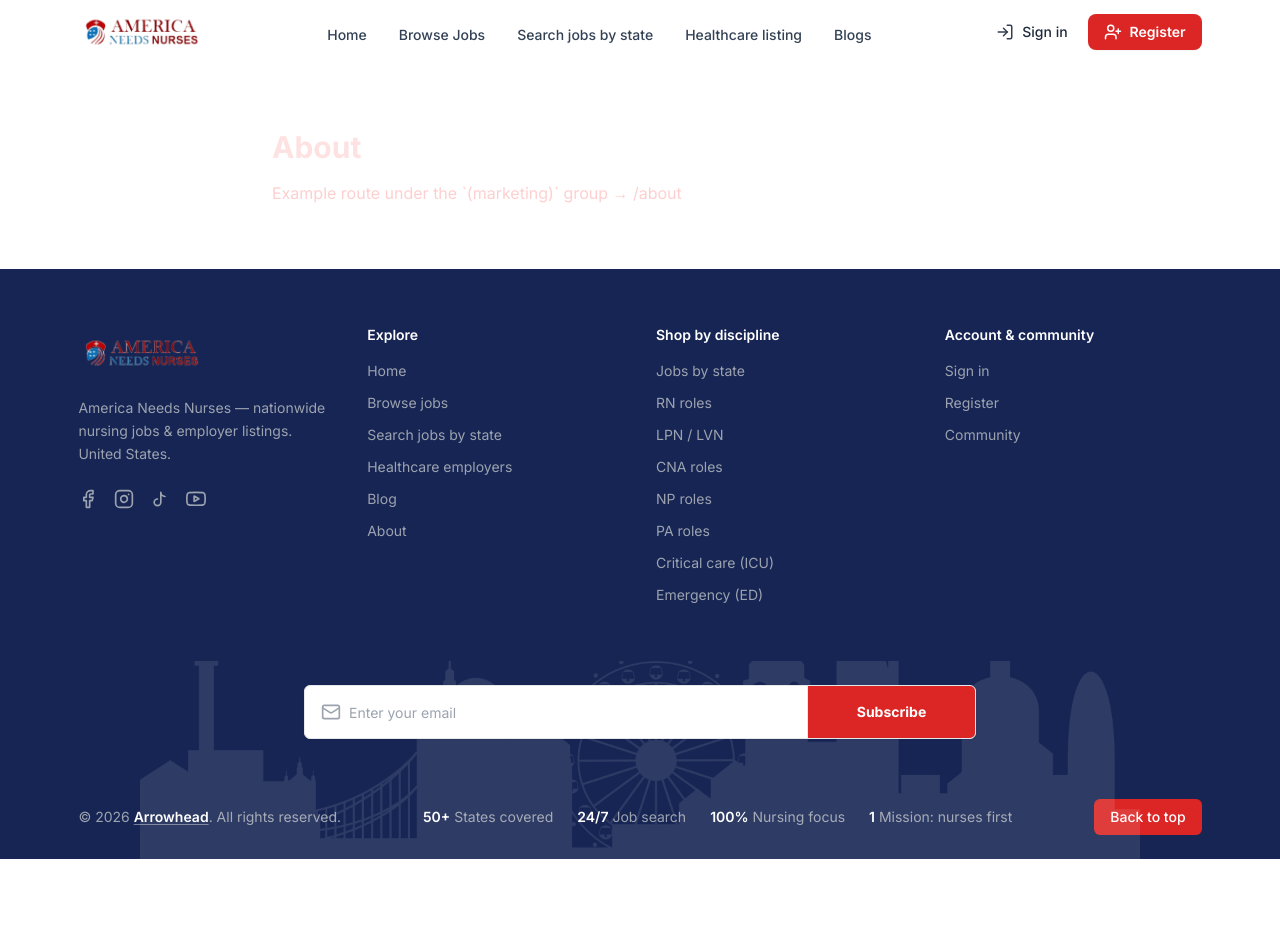
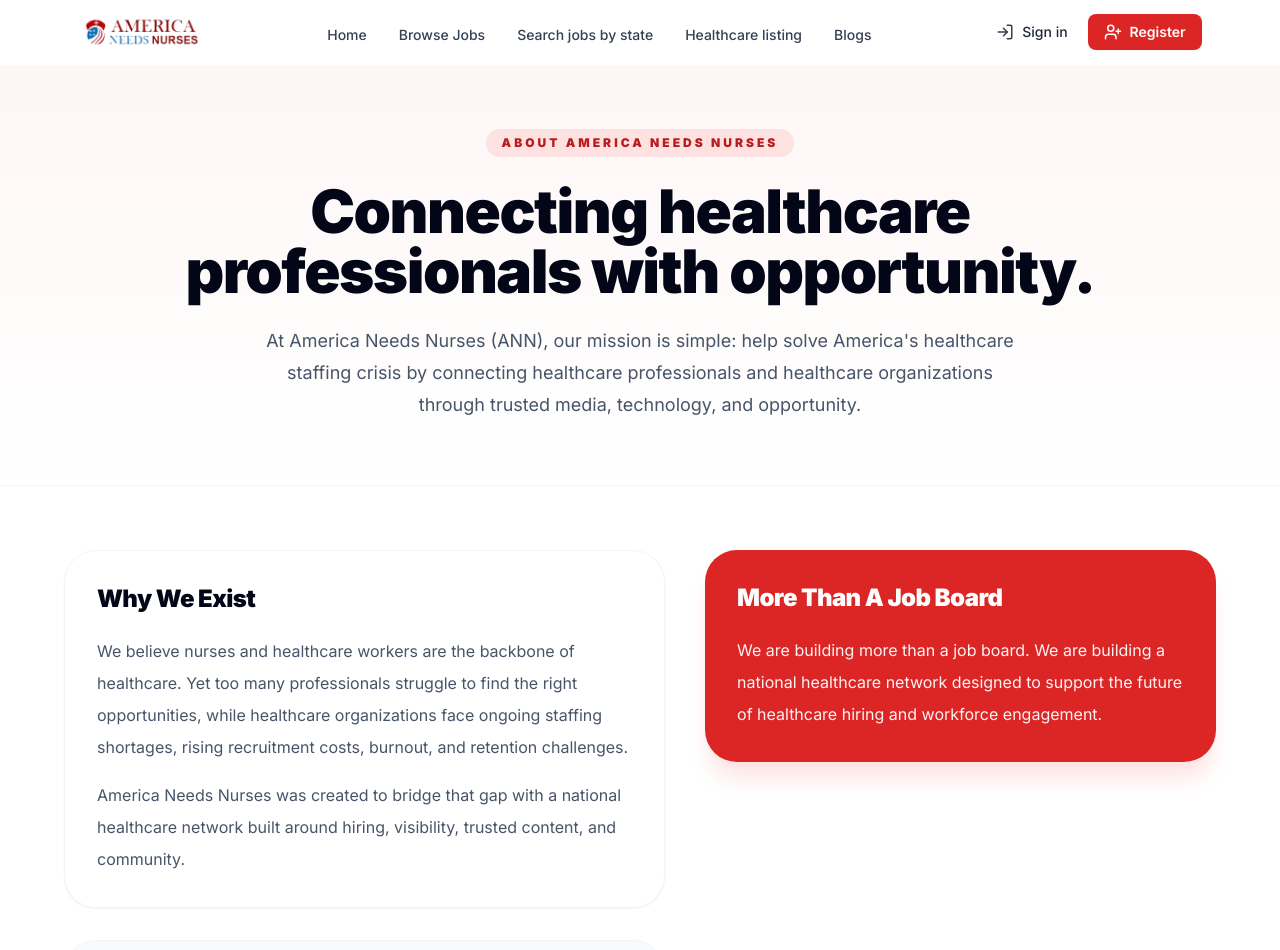
Before and after one commit to americaneedsnursesnow-png/America-Needs-Nursing, a Next.js app in the folder front-end/: page /about in a window 1280 px wide. Shown: the top 950 px of the page. Before the commit the page ends 859 px from the top, so only its background shows below. Built offline with nearby package versions, Linux system fonts and the light colour scheme.

Commit message:
feat: update About page with comprehensive content and improved layout; modify dev script in package.json

```diff
--- a/front-end/package.json
+++ b/front-end/package.json
@@ -5,7 +5,7 @@
   "scripts": {
     "clean": "node scripts/clean-next.cjs",
     "prebuild": "node scripts/clean-next.cjs",
-    "dev": "next dev --turbopack -p 3003",
+    "dev": "next dev -p 3003",
     "build": "next build",
     "verify:build": "node scripts/verify-next-build.cjs",
     "start": "next start -p 3003",
--- a/front-end/src/app/(marketing)/about/page.tsx
+++ b/front-end/src/app/(marketing)/about/page.tsx
@@ -1,8 +1,167 @@
+const companyBenefits = [
+  "Reach targeted healthcare audiences",
+  "Promote their employer brand",
+  "Increase recruitment visibility",
+  "Reduce dependence on expensive staffing solutions",
+  "Highlight workplace culture and career growth opportunities",
+  "Connect with nurses through trusted healthcare content and media exposure",
+];
+
+const nurseBenefits = [
+  "Discover job opportunities across the country",
+  "Stay informed about healthcare trends and news",
+  "Connect with healthcare employers",
+  "Explore educational and career advancement opportunities",
+  "Join a growing healthcare community built around support and opportunity",
+];
+
+const platformFeatures = [
+  "Healthcare job opportunities",
+  "Employer branding and sponsored content",
+  "Nurse-focused newsletters and media",
+  "Recruitment marketing solutions",
+  "Community engagement",
+  "Strategic partnerships within healthcare",
+];
+
 export default function AboutPage() {
   return (
-    <div className="mx-auto max-w-3xl px-4 py-16">
-      <h1 className="text-3xl font-bold text-red-100">About</h1>
-      <p className="mt-4 text-red-200/90">Example route under the `(marketing)` group → /about</p>
-    </div>
+    <main className="bg-white">
+      <section className="border-b border-slate-100 bg-gradient-to-b from-red-50/70 to-white px-4 py-16 sm:px-6 lg:px-8">
+        <div className="mx-auto max-w-5xl text-center">
+          <span className="inline-flex rounded-full bg-red-100 px-4 py-1.5 text-xs font-black uppercase tracking-[0.25em] text-red-700">
+            About America Needs Nurses
+          </span>
+          <h1 className="mt-6 text-4xl font-black tracking-tight text-slate-950 sm:text-5xl lg:text-6xl">
+            Connecting healthcare professionals with opportunity.
+          </h1>
+          <p className="mx-auto mt-6 max-w-3xl text-lg leading-8 text-slate-600">
+            At America Needs Nurses (ANN), our mission is simple: help solve
+            America&apos;s healthcare staffing crisis by connecting healthcare
+            professionals and healthcare organizations through trusted media,
+            technology, and opportunity.
+          </p>
+        </div>
+      </section>
+
+      <section className="px-4 py-16 sm:px-6 lg:px-8">
+        <div className="mx-auto grid max-w-6xl gap-10 lg:grid-cols-[1fr_0.85fr] lg:items-start">
+          <div className="space-y-8">
+            <div className="rounded-[2rem] border border-slate-100 bg-white p-8 shadow-sm">
+              <h2 className="text-2xl font-black tracking-tight text-slate-950">
+                Why We Exist
+              </h2>
+              <div className="mt-5 space-y-4 text-base leading-8 text-slate-600">
+                <p>
+                  We believe nurses and healthcare workers are the backbone of
+                  healthcare. Yet too many professionals struggle to find the
+                  right opportunities, while healthcare organizations face
+                  ongoing staffing shortages, rising recruitment costs, burnout,
+                  and retention challenges.
+                </p>
+                <p>
+                  America Needs Nurses was created to bridge that gap with a
+                  national healthcare network built around hiring, visibility,
+                  trusted content, and community.
+                </p>
+              </div>
+            </div>
+
+            <div className="rounded-[2rem] border border-slate-100 bg-slate-50 p-8">
+              <h2 className="text-2xl font-black tracking-tight text-slate-950">
+                What We Do
+              </h2>
+              <p className="mt-5 text-base leading-8 text-slate-600">
+                America Needs Nurses is a healthcare workforce platform designed
+                to connect nurses and healthcare professionals with career
+                opportunities, industry news, educational resources, and
+                community. We also help hospitals, healthcare systems,
+                long-term care facilities, staffing agencies, and healthcare
+                brands reach a growing healthcare audience.
+              </p>
+              <div className="mt-6 grid gap-3 sm:grid-cols-2">
+                {platformFeatures.map((feature) => (
+                  <div
+                    key={feature}
+                    className="rounded-2xl border border-white bg-white px-4 py-3 text-sm font-bold text-slate-700 shadow-sm"
+                  >
+                    {feature}
+                  </div>
+                ))}
+              </div>
+            </div>
+          </div>
+
+          <aside className="rounded-[2rem] bg-red-600 p-8 text-white shadow-xl shadow-red-100">
+            <h2 className="text-2xl font-black tracking-tight">
+              More Than A Job Board
+            </h2>
+            <p className="mt-5 text-base leading-8 text-red-50">
+              We are building more than a job board. We are building a national
+              healthcare network designed to support the future of healthcare
+              hiring and workforce engagement.
+            </p>
+          </aside>
+        </div>
+      </section>
+
+      <section className="bg-slate-50 px-4 py-16 sm:px-6 lg:px-8">
+        <div className="mx-auto grid max-w-6xl gap-8 lg:grid-cols-2">
+          <div className="rounded-[2rem] bg-white p-8 shadow-sm">
+            <h2 className="text-2xl font-black tracking-tight text-slate-950">
+              How We Help Healthcare Companies
+            </h2>
+            <p className="mt-5 text-base leading-8 text-slate-600">
+              Healthcare organizations need more than job postings. They need
+              visibility, trust, and access to healthcare professionals actively
+              looking for opportunities and industry connections.
+            </p>
+            <ul className="mt-6 space-y-3">
+              {companyBenefits.map((benefit) => (
+                <li key={benefit} className="flex gap-3 text-sm font-semibold text-slate-700">
+                  <span className="mt-2 h-2 w-2 shrink-0 rounded-full bg-red-600" />
+                  {benefit}
+                </li>
+              ))}
+            </ul>
+          </div>
+
+          <div className="rounded-[2rem] bg-white p-8 shadow-sm">
+            <h2 className="text-2xl font-black tracking-tight text-slate-950">
+              How We Help Nurses
+            </h2>
+            <p className="mt-5 text-base leading-8 text-slate-600">
+              We believe healthcare professionals deserve better access to
+              opportunities, resources, and support, from nursing students to
+              experienced healthcare leaders.
+            </p>
+            <ul className="mt-6 space-y-3">
+              {nurseBenefits.map((benefit) => (
+                <li key={benefit} className="flex gap-3 text-sm font-semibold text-slate-700">
+                  <span className="mt-2 h-2 w-2 shrink-0 rounded-full bg-red-600" />
+                  {benefit}
+                </li>
+              ))}
+            </ul>
+          </div>
+        </div>
+      </section>
+
+      <section className="px-4 py-16 sm:px-6 lg:px-8">
+        <div className="mx-auto max-w-4xl rounded-[2rem] border border-slate-100 bg-white p-8 text-center shadow-sm sm:p-10">
+          <h2 className="text-3xl font-black tracking-tight text-slate-950">
+            Our Vision
+          </h2>
+          <p className="mt-6 text-lg leading-8 text-slate-600">
+            Our vision is to become one of the leading healthcare workforce
+            platforms in America, helping healthcare organizations hire smarter
+            while helping healthcare professionals build stronger careers.
+            Healthcare is evolving, and so is the way organizations connect
+            with talent. America Needs Nurses exists to help lead that
+            transformation.
+          </p>
+        </div>
+      </section>
+    </main>
   );
 }
```
